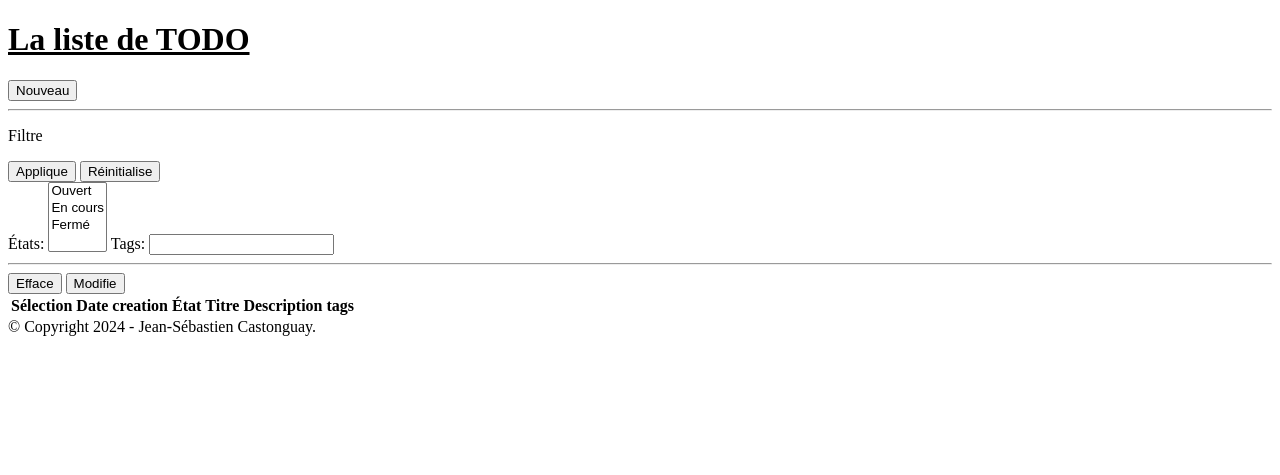
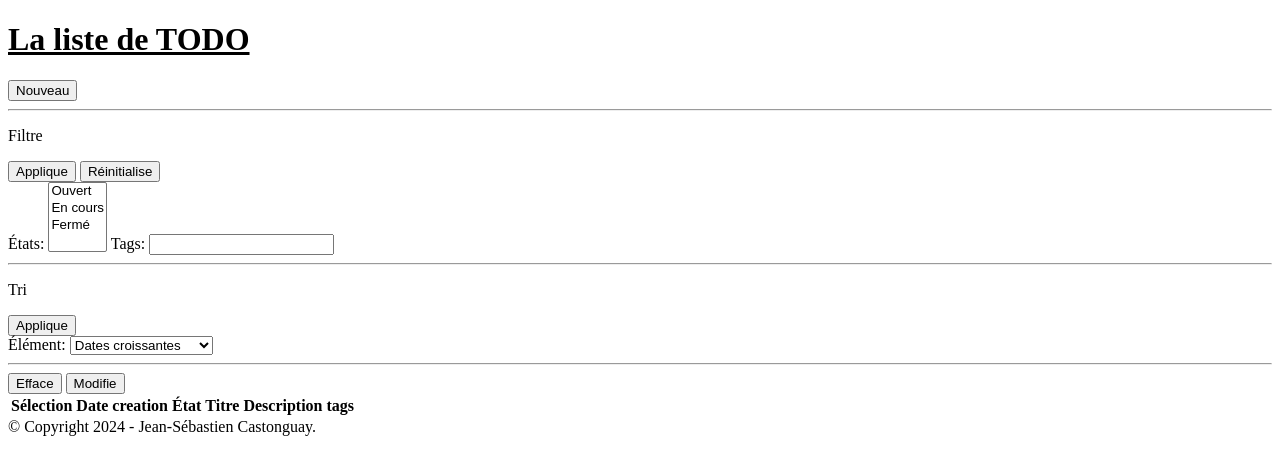
Before and after one commit to jscastonguay/teluq-inf2020-python-exercices, a Flask app: template TravailNo3/app/templates/index.html in a window 1280 px wide. Shown: the top 475 px of the page. Run offline with Flask 3, Linux system fonts and the light colour scheme; the template is opened without the code that fills it, so the values that code supplies are empty; parts of the project's set-up code (start-up, migrations or seed data) failed here and were passed over.

Commit message:
Avec la fonctionnalité tri en developpement. Ça fonctionnait presque.

```diff
--- a/TravailNo3/app/main.py
+++ b/TravailNo3/app/main.py
@@ -5,12 +5,12 @@ import sys
 
 app = Flask(__name__)
 liste = ListeTodo("todo")
-conditions_filtre = ConditionsFiltre()
+conditions = Conditions()
 
 @app.route("/")
 def index():
-    listeComplete = liste.get(filtre=conditions_filtre)
-    return render_template("index.html", liste = listeComplete, filtre = conditions_filtre)
+    listeComplete = liste.get(conditions=conditions)
+    return render_template("index.html", liste = listeComplete, filtre = conditions)
 
 
 @app.route("/ajoute",  methods = ['GET', 'POST'])
@@ -63,11 +63,18 @@ def modifie():
 def filtre():
     action = request.form['action']
     if action == 'reset':
-        conditions_filtre.reset()
+        conditions.reset()
     if action == 'applique':
-        conditions_filtre.etats = request.form.getlist('filtre-etat')
-        conditions_filtre.tags = request.form["filtre-tags"].split(',')
-        conditions_filtre.tags = [tag.strip() for tag in conditions_filtre.tags]
+        conditions.etats = request.form.getlist('filtre-etat')
+        conditions.tags = request.form["filtre-tags"].split(',')
+        conditions.tags = [tag.strip() for tag in conditions.tags]
+    return redirect("/")
+
+
+@app.route('/tri', methods=['POST'])
+def tri():
+    conditions.choix_tri = request.form.getlist('tri-selection')
+    print(f"tri: {conditions.choix_tri}")
     return redirect("/")
 
 
--- a/TravailNo3/app/templates/index.html
+++ b/TravailNo3/app/templates/index.html
@@ -26,6 +26,20 @@
   </select>
   <label for="filtre-tags">Tags:</label>
   <input type="text" id="filtre-tags" name="filtre-tags" value="{{ ', '.join(filtre.tags) }}">
+</form>
+<hr>
+<p>Tri</p>
+<form method="POST" action="/tri" id="tri">
+  <div class="form-buttons">
+    <button type="submit" name="action" value="applique">Applique</button>
+  </div>
+  <label for="tri-selection">Élément:</label>
+  <select id="tri-selection" name="tri-selection">
+    <option value="DATES_CROISSANTES" {% if "DATES_CROISSANTES" == filtre.choix_tri %} selected {% endif %}>Dates croissantes</option>
+    <option value="DATES_DECROISSANTES" {% if "DATES_DECROISSANTES" == filtre.choix_tri %} selected {% endif %}>Dates décroissantes</option>
+    <option value="TITRES_CROISSANTS" {% if "TITRES_CROISSANTS" == filtre.choix_tri %} selected {% endif %}>Titres croissants</option>
+    <option value="TITRES_DECROISSANTS" {% if "TITRES_DECROISSANTS" == filtre.choix_tri %} selected {% endif %}>Titres décroissants</option>
+  </select>
 </form>
 <hr>
 <form method="POST" action="/submit">
```
Also changed, not shown: TravailNo3/app/liste_todo.py (+45 -5 lines).
